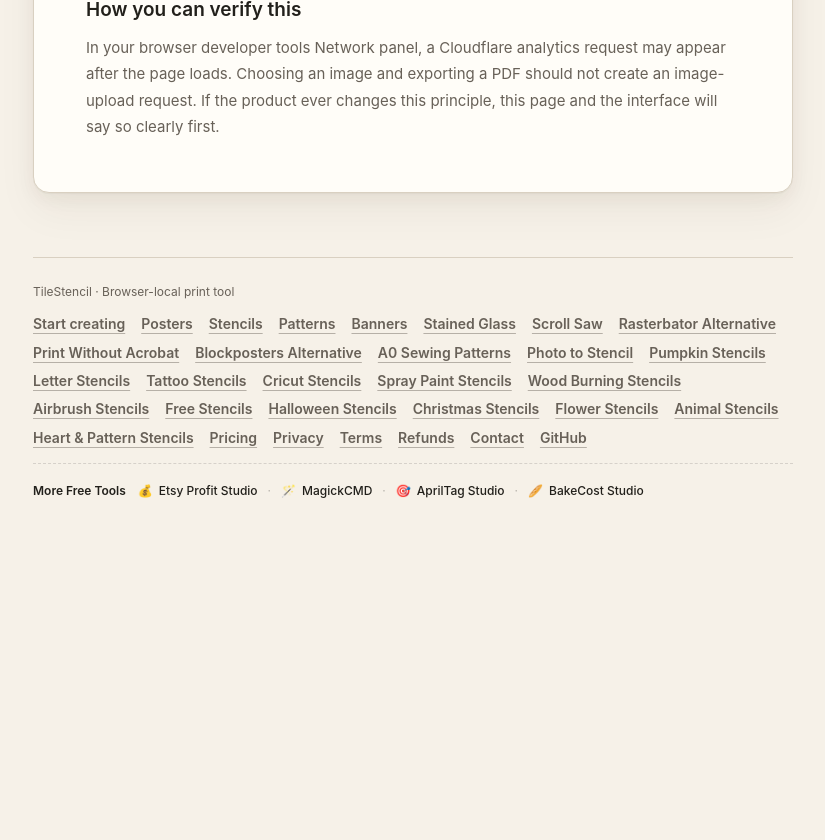
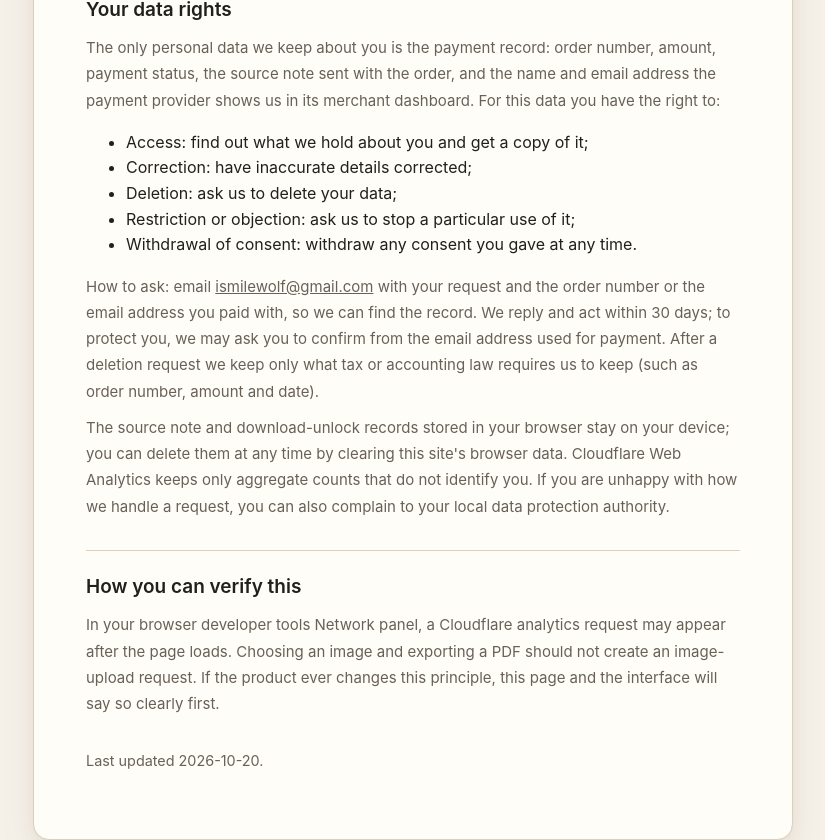
Before and after one commit to ismilewolf-eng/tilestencil, a Next.js app: page /privacy in a window 1280 px wide. Shown: the part 1040-1880 px from the top of the page, without its empty margins (227-1052 px from the left). Before the commit the page ends 1576 px from the top, so only its background shows below. Built offline with nearby package versions, Linux system fonts and the light colour scheme.

Commit message:
Privacy: add a data-rights section (access, correction, deletion, how to ask, 30-day reply) for the payment review

```diff
--- a/components/PrivacyPage.tsx
+++ b/components/PrivacyPage.tsx
@@ -1,6 +1,7 @@
 import Link from "next/link";
 import { localizedPath, otherLocale, type Locale } from "@/lib/locale";
 import { SiteFooter } from "@/components/SiteFooter";
+import { CONTACT_EMAIL } from "@/components/PolicyPages";
 
 type PrivacyPageProps = {
   locale: Locale;
@@ -41,8 +42,8 @@ export function PrivacyPage({ locale }: PrivacyPageProps) {
           <p>
             {text(
               locale,
-              "不上传你的图片、文件名、尺寸设置或生成的 PDF；不要求登录；不使用广告脚本。我们使用 Cloudflare Web Analytics 记录汇总的访问量和页面浏览量，Cloudflare 不跟踪单个访问者。购买付费 SVG 导出时，只有在你打开付款框后才会加载 PayPal 的付款脚本，付款由 PayPal 处理；我们只收到订单号、金额和付款状态，看不到你的银行卡信息。为了知道顾客是从哪里找到我们的，浏览器会在你第一次访问时在本机记下来源网站（例如 google.com）、落地页和日期；这条记录只在你购买时随订单一起交给 PayPal，平时不会发送到任何地方，清除浏览器数据即可删除。SVG 仍然在你的浏览器里生成，图片不会上传。",
-              "We do not upload your image, filename, size settings, or generated PDF. We do not require sign-in and do not use advertising scripts. We use Cloudflare Web Analytics for aggregate visit and page-view counts; Cloudflare does not track individual visitors. If you buy a paid SVG export, PayPal's checkout script loads only when you open the checkout and PayPal processes the payment; we receive the order number, amount, and payment status, never your card details. To learn how buyers find us, your browser keeps a note on your device of the site that first sent you here (for example google.com), the landing page and the date. It is sent only with a purchase, attached to the PayPal order, and never otherwise; clearing your browser data removes it. The SVG is still generated in your browser and your image is never uploaded.",
+              "不上传你的图片、文件名、尺寸设置或生成的 PDF；不要求登录；不使用广告脚本。我们使用 Cloudflare Web Analytics 记录汇总的访问量和页面浏览量，Cloudflare 不跟踪单个访问者。购买付费 SVG 导出时，只有在你打开付款框后才会加载 PayPal 的付款脚本，付款由 PayPal 处理；我们只收到订单号、金额、付款状态，以及 PayPal 在商户后台显示的付款人姓名和邮箱，看不到你的银行卡信息。为了知道顾客是从哪里找到我们的，浏览器会在你第一次访问时在本机记下来源网站（例如 google.com）、落地页和日期；这条记录只在你购买时随订单一起交给 PayPal，平时不会发送到任何地方，清除浏览器数据即可删除。SVG 仍然在你的浏览器里生成，图片不会上传。",
+              "We do not upload your image, filename, size settings, or generated PDF. We do not require sign-in and do not use advertising scripts. We use Cloudflare Web Analytics for aggregate visit and page-view counts; Cloudflare does not track individual visitors. If you buy a paid SVG export, PayPal's checkout script loads only when you open the checkout and PayPal processes the payment; we receive the order number, amount, payment status and the payer name and email PayPal shows merchants, never your card details. To learn how buyers find us, your browser keeps a note on your device of the site that first sent you here (for example google.com), the landing page and the date. It is sent only with a purchase, attached to the PayPal order, and never otherwise; clearing your browser data removes it. The SVG is still generated in your browser and your image is never uploaded.",
             )}
           </p>
         </section>
@@ -59,6 +60,40 @@ export function PrivacyPage({ locale }: PrivacyPageProps) {
         </section>
 
         <section>
+          <h2>{text(locale, "你的数据权利", "Your data rights")}</h2>
+          <p>
+            {text(
+              locale,
+              "我们保存的与你有关的个人数据只有付款记录：订单号、金额、付款状态、随订单提交的来源记录，以及付款服务商在商户后台向我们显示的姓名和电子邮箱。对于这些数据，你有权：",
+              "The only personal data we keep about you is the payment record: order number, amount, payment status, the source note sent with the order, and the name and email address the payment provider shows us in its merchant dashboard. For this data you have the right to:",
+            )}
+          </p>
+          <ul>
+            <li>{text(locale, "查询：了解我们保存了你的哪些数据，并获取一份副本；", "Access: find out what we hold about you and get a copy of it;")}</li>
+            <li>{text(locale, "更正：要求更正不准确的信息；", "Correction: have inaccurate details corrected;")}</li>
+            <li>{text(locale, "删除：要求删除你的数据；", "Deletion: ask us to delete your data;")}</li>
+            <li>{text(locale, "限制或反对处理：要求我们停止某种用途的处理；", "Restriction or objection: ask us to stop a particular use of it;")}</li>
+            <li>{text(locale, "撤回同意：随时撤回你此前给予的同意。", "Withdrawal of consent: withdraw any consent you gave at any time.")}</li>
+          </ul>
+          <p>
+            {text(locale, "申请方式：发邮件到 ", "How to ask: email ")}
+            <a href={`mailto:${CONTACT_EMAIL}`}>{CONTACT_EMAIL}</a>
+            {text(
+              locale,
+              "，写明你的请求，并附上订单号或付款时使用的邮箱，方便我们找到对应记录。我们会在 30 天内答复并处理；为防止他人冒用，可能会请你从付款邮箱回复一次以确认身份。删除请求完成后，我们只会保留法律或税务要求必须保留的交易记录（例如订单号、金额和日期）。",
+              " with your request and the order number or the email address you paid with, so we can find the record. We reply and act within 30 days; to protect you, we may ask you to confirm from the email address used for payment. After a deletion request we keep only what tax or accounting law requires us to keep (such as order number, amount and date).",
+            )}
+          </p>
+          <p>
+            {text(
+              locale,
+              "保存在你浏览器里的来源记录和下载解锁记录只在你的设备上，你可以随时通过清除本站的浏览器数据自行删除。Cloudflare Web Analytics 的汇总统计不包含能识别你个人的信息。如果你对我们的处理不满意，也可以向你所在地的数据保护机构投诉。",
+              "The source note and download-unlock records stored in your browser stay on your device; you can delete them at any time by clearing this site's browser data. Cloudflare Web Analytics keeps only aggregate counts that do not identify you. If you are unhappy with how we handle a request, you can also complain to your local data protection authority.",
+            )}
+          </p>
+        </section>
+
+        <section>
           <h2>{text(locale, "你可以如何确认", "How you can verify this")}</h2>
           <p>
             {text(
@@ -68,6 +103,7 @@ export function PrivacyPage({ locale }: PrivacyPageProps) {
             )}
           </p>
         </section>
+        <p className="legal-updated">{text(locale, "最后更新：2026-10-20。", "Last updated 2026-10-20.")}</p>
         </article>
       </main>
       <SiteFooter locale={locale} />
```
